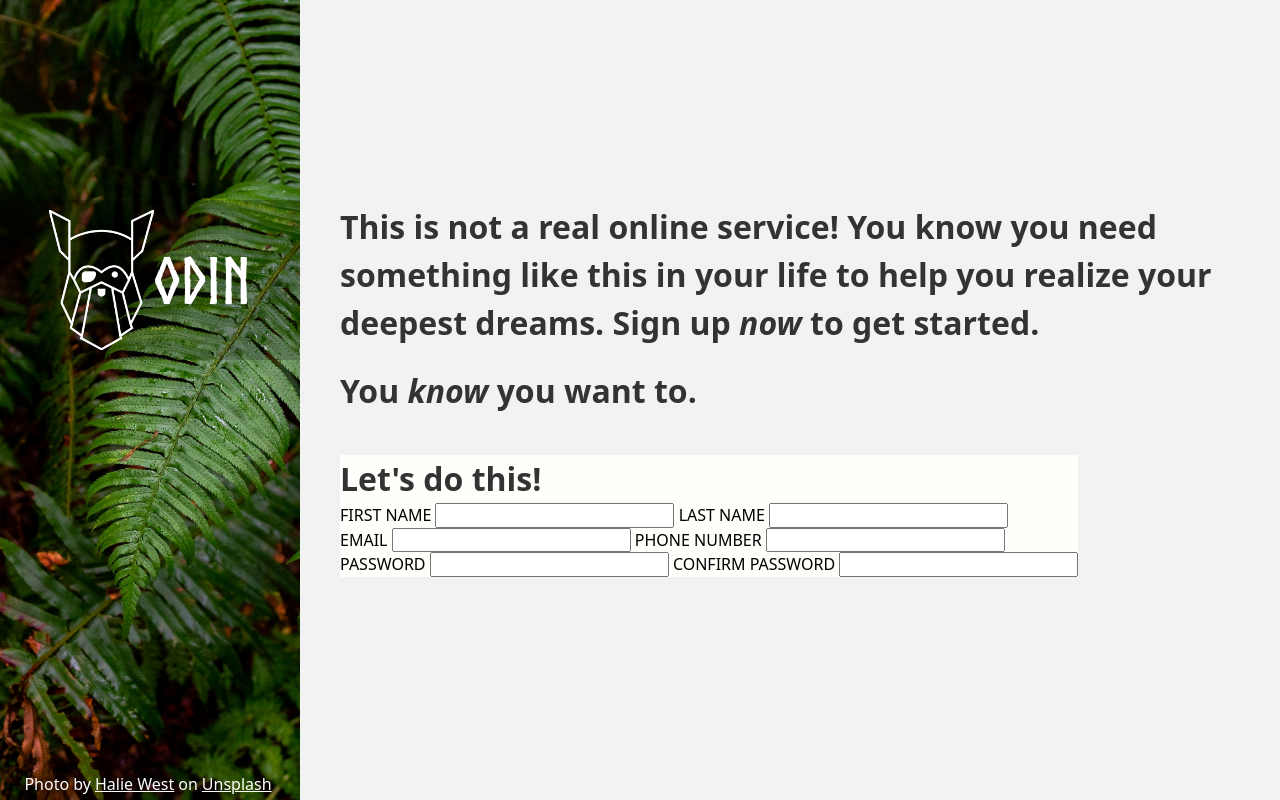
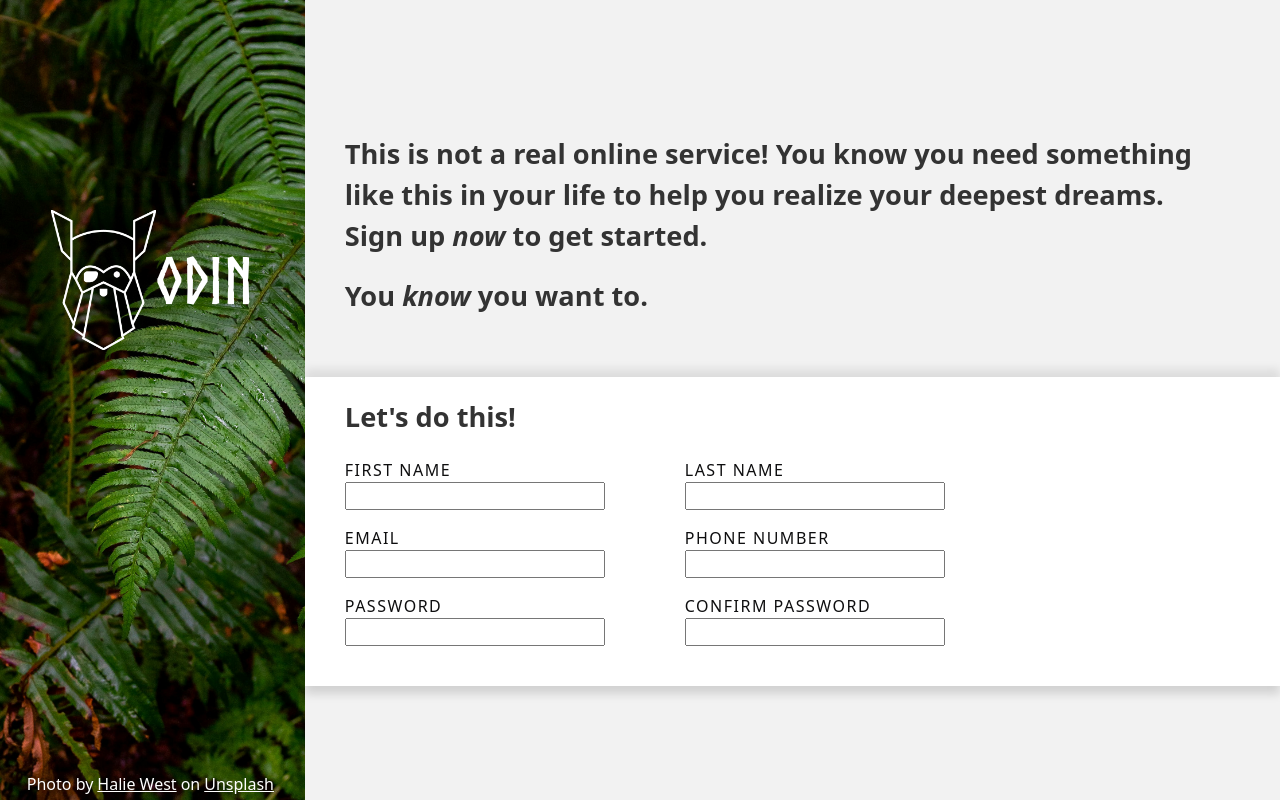
Before and after one commit to possxx/odin-sign-up-form, a website: page index.html in a window 1280 px wide. Drawn offline with nearby package versions, Linux system fonts and the light colour scheme.

Commit message:
Finish form container

```diff
--- a/index.html
+++ b/index.html
@@ -20,26 +20,41 @@
                 <div class="text-container">This is not a real online service! You know you need something like this in your life to help you realize your deepest dreams. Sign up <em>now</em> to get started.</div>
                 <div class="text-container">You <em>know</em> you want to.</div>
             </div>
-            <div class="form-subcontainer">
+            <div class="form-subcontainer form">
                 <form action="/send-data" method="post">
                     <div class="form">
                         <div class="text-container">Let's do this!</div>
                         <div class="form-content">
-                            <div class="name"></div>
+                            <div class="name">
+                                <div>
                                     <label for="first-name">FIRST NAME</label>
                                     <input type="text" id="first-name" name="first-name">
+                                </div>
+                                <div>
                                     <label for="last-name">LAST NAME</label>
                                     <input type="text" id="last-name" name="last-name">
-                            <div class="contact"></div>
+                                </div>
+                            </div>
+                            <div class="contact">
+                                <div>
                                     <label for="email">EMAIL</label>
                                     <input type="email" id="email" name="email">
+                                </div>
+                                <div>
                                     <label for="tel">PHONE NUMBER</label>
                                     <input type="tel" id="tel" name="tel">
-                            <div class="password"></div>
+                                </div>
+                            </div>
+                            <div class="password">
+                                <div>
                                     <label for="pw">PASSWORD</label>
-                            <input type="pw" id="pw" name="pw">
+                                    <input type="password" id="pw" name="pw">
+                                </div>
+                                <div>
                                     <label for="pw2">CONFIRM PASSWORD</label>
-                            <input type="pw" id="pw2" name="pw2">
+                                    <input type="password" id="pw2" name="pw2">
+                                </div>
+                            </div>
                     </div>
                 </form>
             </div>
--- a/styles.css
+++ b/styles.css
@@ -48,7 +48,6 @@ p, h1, h2, h3, h4, h5, h6 {
     background-color: hsla(0 0 95 / 1);
     height: 100%;
     width: clamp(700px, 100%, 100%);
-    padding: 0 40px;
     display: flex;
     justify-content: center;
     align-items: flex-start;
@@ -97,7 +96,7 @@ p, h1, h2, h3, h4, h5, h6 {
 }
 
 .text-container {
-    font-size: 32px;
+    font-size: clamp(1.3rem, 4vw, 1.7rem);
     font-weight: bold;
     color: hsla(0, 0%, 20%, 1);
     max-width: 56ch;
@@ -107,8 +106,45 @@ p, h1, h2, h3, h4, h5, h6 {
     margin-top: 20px;
 }
 
-.form {
-    margin: 40px 0 20px;
-    background-color: hsl(99 99 99);
+.form-subcontainer {
+    padding: 20px 40px;
+}
+
+.form .text-container {
+    margin-bottom: 20px;
+}
+
+.form-subcontainer.form {
+    background-color: white;
     width: 100%;
+    margin-top: 40px;
+    box-shadow: rgba(0, 0, 0, 0.137) 0 8px 9px,
+                rgba(0, 0, 0, 0.089) 0 -8px 9px;
 }
+
+label {
+    display: block;
+    letter-spacing: 1.5px;
+    color: rgb(14, 14, 15);
+    font-size: 16px;
+}
+
+input {
+    width: 260px;
+    height: 28px;
+}
+
+.name,
+.contact,
+.password {
+    display: flex;
+    gap: 80px;
+}
+
+.name ~ div {
+    margin-top: 16px;
+}
+
+.form-content:last-child {
+    margin-bottom: 20px;
+}
```
Lines whose indentation alone changed are shown as unchanged.
